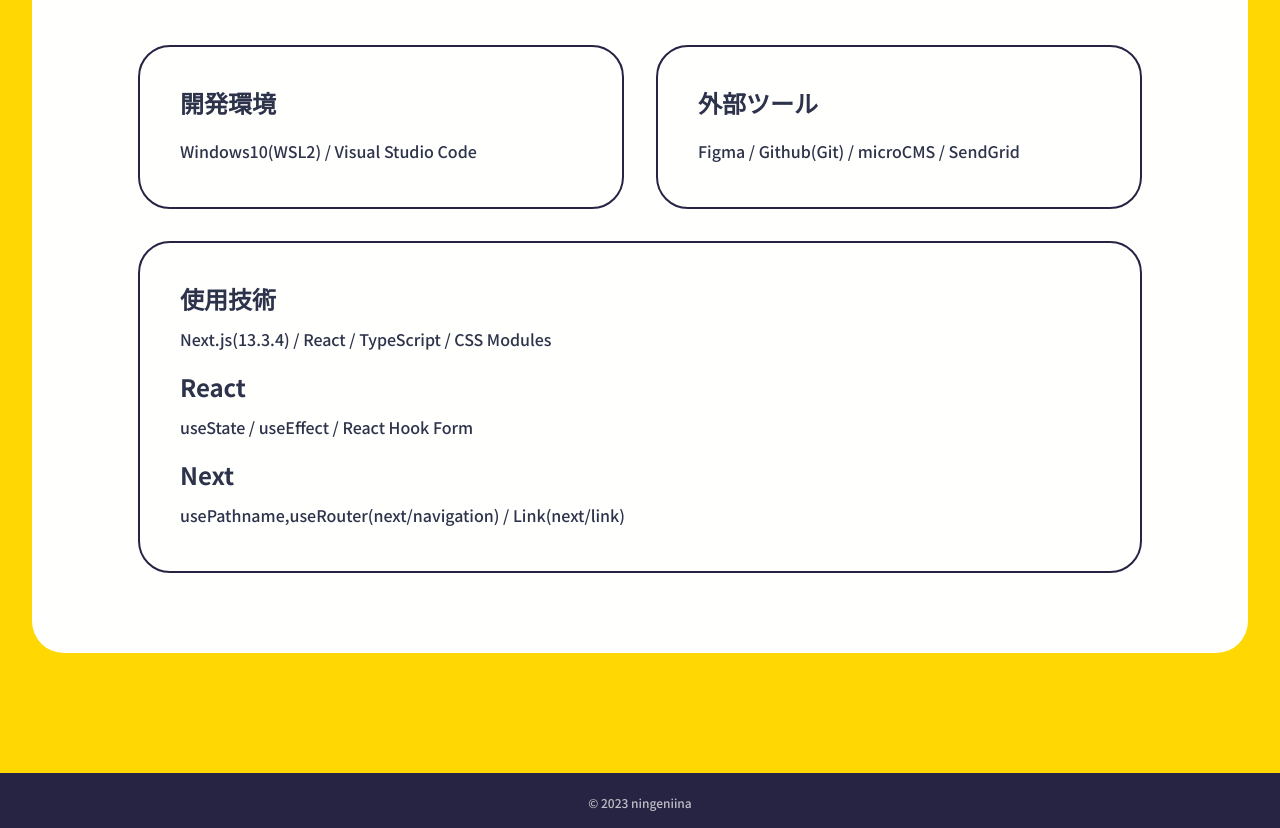
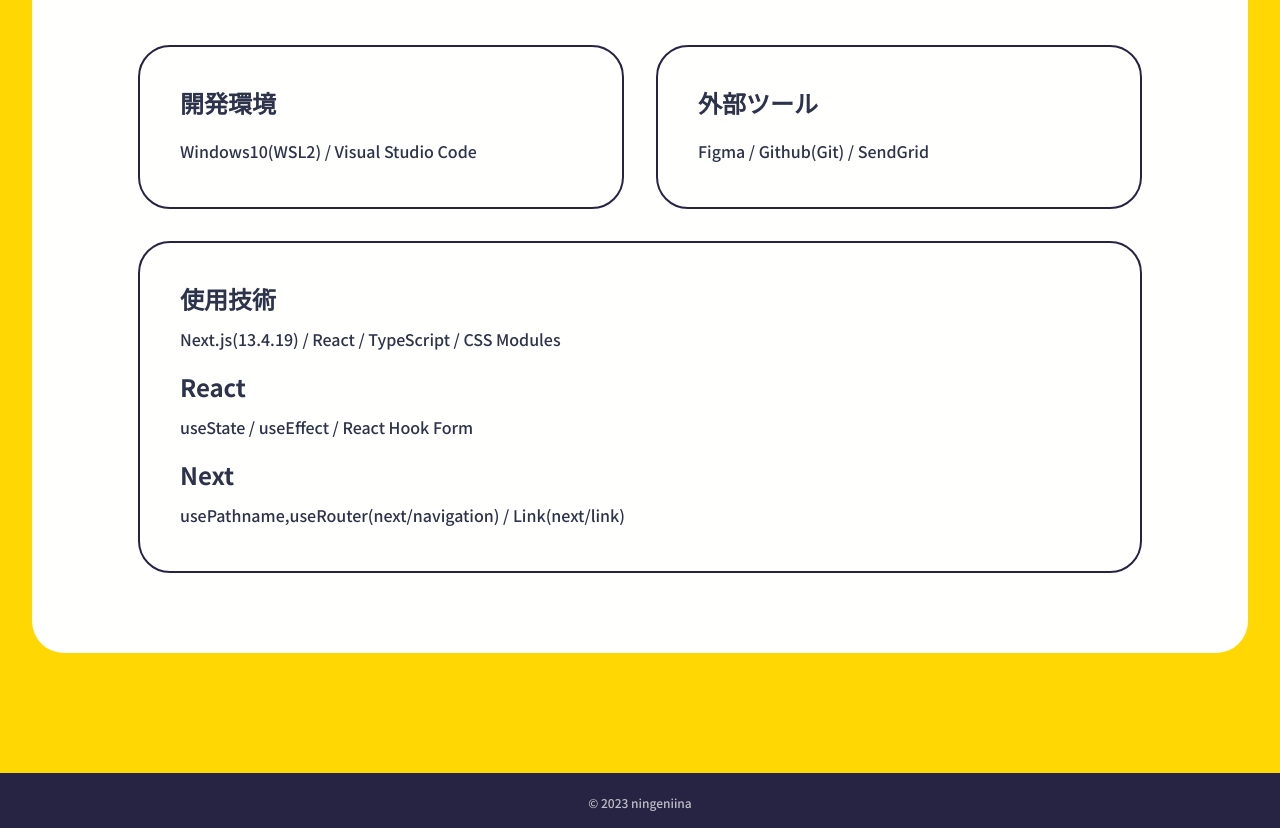
Before and after one commit to ningeniina/portfolio, a Next.js app: page / in a window 1280 px wide. Shown: the part 923-1751 px from the top of the page. Built offline with nearby package versions, Linux system fonts and the light colour scheme.

Commit message:
🚧 編集

```diff
--- a/src/app/_component/Header/Menu.tsx
+++ b/src/app/_component/Header/Menu.tsx
@@ -41,10 +41,10 @@ const Menu = () => {
       <ul className={`${styles.menuList} ${menuIsOpen ? styles.menuOpen : ""}`}>
         {/*<li className={styles.menuListButton}>
           <Link href="/">Profile</Link>
-  </li>*/}
+  </li>
         <li className={styles.menuListButton}>
           <Link href="/">Blog</Link>
-        </li>
+        </li>*/}
         <li className={styles.menuListButton}>
           <Link href="/contact/">Contact</Link>
         </li>
--- a/src/app/page.tsx
+++ b/src/app/page.tsx
@@ -28,15 +28,13 @@ export default function Home() {
               className={`${styles.aboutColumn} ${styles.doubleColumn} ${styles.aboutText}`}
             >
               <h3>外部ツール</h3>
-              <p className={styles.topText}>
-                Figma / Github(Git) / microCMS / SendGrid
-              </p>
+              <p className={styles.topText}>Figma / Github(Git) / SendGrid</p>
             </div>
             <div className={`${styles.aboutColumn} ${styles.aboutTechnology}`}>
               <div className={styles.aboutText}>
                 <h3>使用技術</h3>
                 <p className={styles.topText}>
-                  Next.js(13.3.4) / React / TypeScript / CSS Modules
+                  Next.js(13.4.19) / React / TypeScript / CSS Modules
                 </p>
               </div>
               <div className={styles.aboutText}>
```
